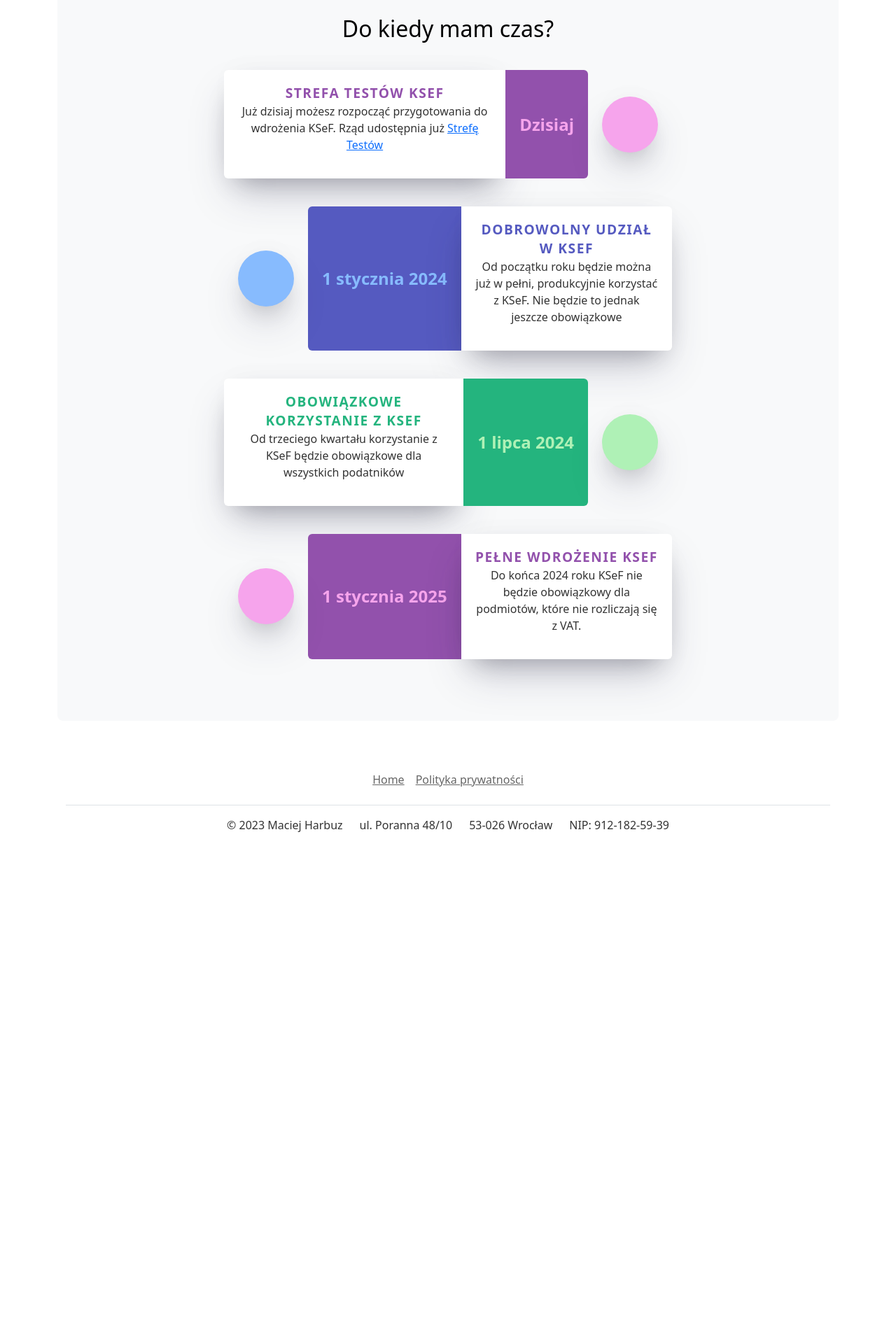
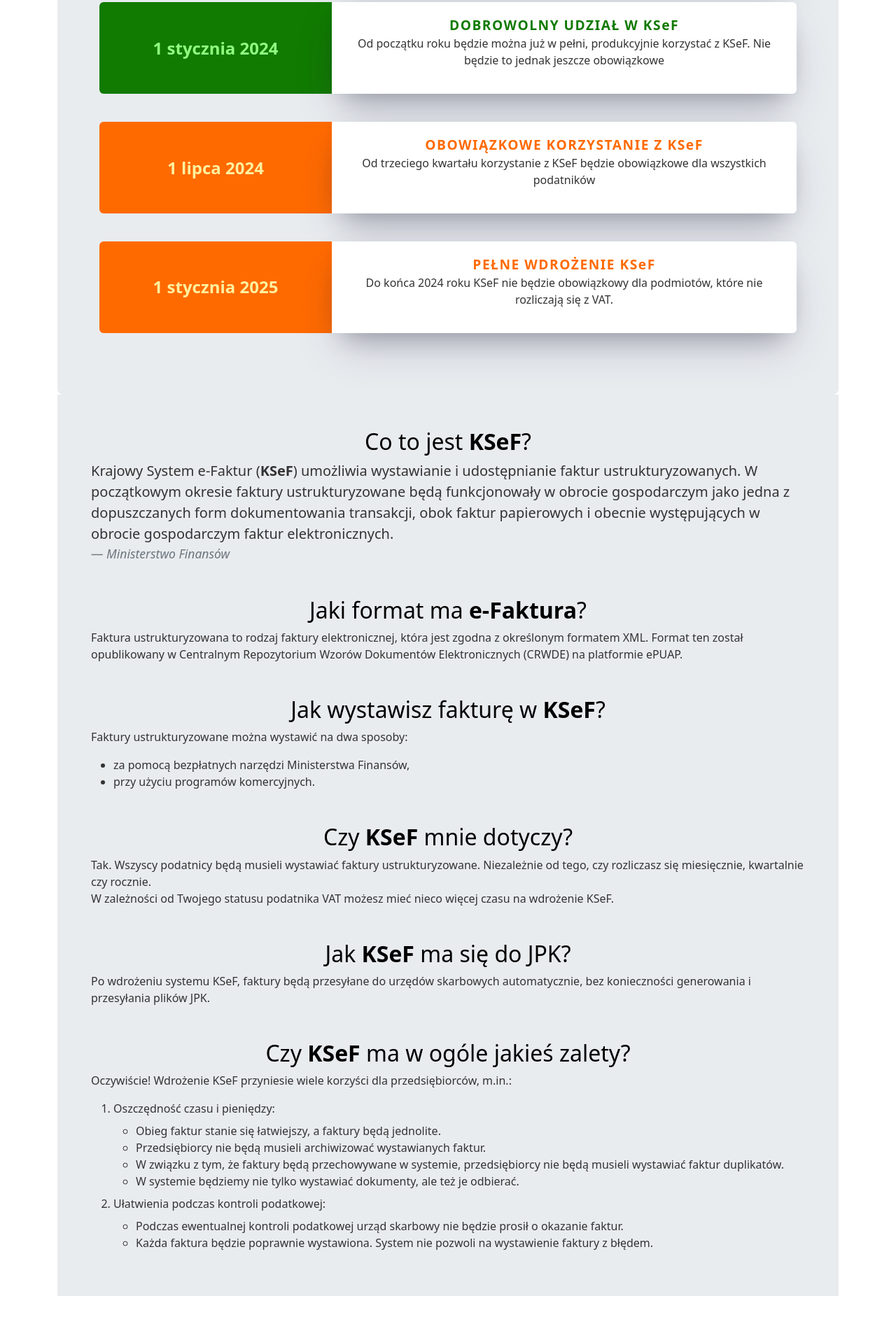
Before and after one commit to mharbuz/kfas-magento, a website built with webpack: page src/index.html in a window 1280 px wide. Shown: the part 898-2800 px from the top of the page at 70% size. Before the commit the page ends 2177 px from the top, so only its background shows below. Built offline with nearby package versions, Linux system fonts and the light colour scheme; no server answers; files whose address does not match are found by name; a web font is replaced by a local one.

Commit message:
more text, better view, less padding/margin

```diff
--- a/src/index.html
+++ b/src/index.html
@@ -14,7 +14,7 @@
     <meta charset="utf-8">
     <meta name="viewport" content="width=device-width, initial-scale=1">
     <link rel="stylesheet" href="./main.css">
-    <title>Potrzebujesz pomocy przy wdrożeniu KSeF?</title>
+    <title>Wdrożenie KSeF w e-commerce</title>
     <!-- MailerLite Universal -->
     <script>
       (function(w,d,e,u,f,l,n){w[f]=w[f]||function(){(w[f].q=w[f].q||[])
@@ -26,14 +26,13 @@
     <!-- End MailerLite Universal -->
   </head>
   <body>
-    <div class="container my-5">
-      <div class="p-5 text-center bg-body-tertiary rounded-3">
-        <svg class="bi mt-4 mb-3" style="color: var(--bs-indigo);" width="100" height="100"><use xlink:href="#bootstrap"/></svg>
-        <h1 class="text-body-emphasis"> Potrzebujesz implementacji KSeF dla Magento?</h1>
-        <p class="col-lg-8 mx-auto fs-5 text-muted">
-          Zapisz się żeby otrzymać najnowsze informacje na temat wdrożenia <code>KSeF</code>.
+    <div class="container">
+      <div class="p-5 pb-2 text-center bg-body-secondary rounded-3">
+        <h1 class="text-body-emphasis">Prowadzisz sklep internetowy i zastanawiasz się jak, dla Ciebie, będzie wyglądało wdrożenie <strong>KSeF</strong>?</h1>
+        <p class="col-lg-8 mx-auto fs-5 text-muted mt-5">
+          Zapisz się żeby otrzymać najnowsze informacje na temat wdrożenia <strong>KSeF</strong>.
         </p>
-        <div class="d-inline-flex gap-2 mb-5">
+        <div class="d-inline-flex gap-2 mt-2">
 
 <!-------     MAILER LITE FORM      -->
 <style type="text/css">@import url("https://assets.mlcdn.com/fonts.css?version=1693313");</style>
@@ -48,11 +47,11 @@
             <div class="ml-form-embedContent">
 
                 <h4>Skontaktujemy się z Tobą!</h4>
-                <p>Podaj swój adres e-mail. <br><br>Skontaktujemy się z Tobą w sprawie wdrożenia KSeF.</p>
+                <p>Podaj swój adres e-mail.</p>
 
             </div>
 
-            <form class="ml-block-form" action="https://assets.mailerlite.com/jsonp/589308/forms/98680024666736469/subscribe" data-code="" method="post" target="_blank">
+            <form class="ml-block-form form-signin" action="https://assets.mailerlite.com/jsonp/589308/forms/98680024666736469/subscribe" data-code="" method="post" target="_blank">
               <div class="ml-form-formContent">
 
 
@@ -64,70 +63,25 @@
 
 
                       <!-- input -->
-                      <input aria-label="email" aria-required="true" type="email" class="form-control" data-inputmask="" name="fields[email]" placeholder="Email" autocomplete="email">
-                      <!-- /input -->
-
-                      <!-- textarea -->
-
-                      <!-- /textarea -->
-
-                      <!-- select -->
-
-                      <!-- /select -->
-
-                      <!-- checkboxes -->
-
-            <!-- /checkboxes -->
-
-                      <!-- radio -->
-
-                      <!-- /radio -->
-
-                      <!-- countries -->
-
-                      <!-- /countries -->
-
-
-
-
+                      <div class="form-label-group">
+                        <input aria-label="email" aria-required="true" type="email" class="form-control" data-inputmask="" name="fields[email]" placeholder="Adres e-mail" autocomplete="email">
+                      </div>
 
                     </div>
                   </div>
 
               </div>
-
-
-
-              <!-- Privacy policy -->
               <div class="ml-form-embedPermissions">
                 <div class="ml-form-embedPermissionsContent default privacy-policy">
 
-                  <p><span style="font-size: 10px;">Wysyłamy <u>jedynie</u> treści związane z KSeF - zero spamu. Możesz wypisać się z listy mailingowej w każdym momencie.<br></span><span style="font-size: 10px;">Szczegóły znajdziesz w Polityce prywatności</span></p>
+                  <p><span style="font-size: 10px;">Wysyłamy <u>jedynie</u> treści związane z KSeF - zero spamu. Możesz wypisać się z listy mailingowej w każdym momencie.<br></span><span style="font-size: 10px;">Szczegóły znajdziesz w <a target="_blank" href="/privacy-policy.html">Polityce prywatności</a></span></p>
 
                 </div>
               </div>
               <!-- /Privacy policy -->
 <div class="ml-form-recaptcha ml-validate-required" style="float: left;">
                 <style type="text/css">
-  .ml-form-recaptcha {
-    margin-bottom: 20px;
-  }
 
-  .ml-form-recaptcha.ml-error iframe {
-    border: solid 1px #ff0000;
-  }
-
-  @media screen and (max-width: 480px) {
-    .ml-form-recaptcha {
-      width: 220px!important
-    }
-    .g-recaptcha {
-      transform: scale(0.78);
-      -webkit-transform: scale(0.78);
-      transform-origin: 0 0;
-      -webkit-transform-origin: 0 0;
-    }
-  }
 </style>
   <script src="https://www.google.com/recaptcha/api.js"></script>
   <div class="g-recaptcha" data-sitekey="6Lf1KHQUAAAAAFNKEX1hdSWCS3mRMv4FlFaNslaD"></div>
@@ -207,25 +161,18 @@
           </button>-->
         </div>
       </div>
-    </div>
-
-    <div class="container my-5">
-      <div class="p-5 text-center bg-body-tertiary rounded-3">
-        <h2 class="text-body-emphasis">Do kiedy mam czas?</h2>
+      <div class="p-5 text-center bg-body-secondary rounded-3">
+        <h2 class="text-body-emphasis">Jakie są najbliższe terminy w procesie wdrażania <strong>KSeF</strong>?</h2>
         <div class="timeline">
 
           <!--first-->
-          <div class="timeline__event  animated fadeInUp delay-3s timeline__event--type1">
-            <div class="timeline__event__icon ">
-              <!-- <i class="lni-sport"></i>-->
-
-            </div>
-            <div class="timeline__event__date">
+          <div class="timeline__event  animated fadeInUp delay-3s timeline__event--type1 container">
+            <div class="timeline__event__date col-md-4">
               Dzisiaj
             </div>
-            <div class="timeline__event__content ">
+            <div class="timeline__event__content col-md-8">
               <div class="timeline__event__title">
-                Strefa testów <strong>KSeF</strong>
+                Strefa testów <strong>KS<span style="text-transform: lowercase">e</span>F</strong>
               </div>
               <div class="timeline__event__description">
                 <p>
@@ -238,17 +185,13 @@
 
           <!--second-->
 
-          <div class="timeline__event animated fadeInUp delay-2s timeline__event--type2">
-            <div class="timeline__event__icon">
-              <!-- <i class="lni-sport"></i>-->
-
-            </div>
-            <div class="timeline__event__date">
+          <div class="timeline__event animated fadeInUp delay-2s timeline__event--type2 container">
+            <div class="timeline__event__date col-md-4">
               1 stycznia 2024
             </div>
-            <div class="timeline__event__content">
+            <div class="timeline__event__content col-md-8">
               <div class="timeline__event__title">
-                Dobrowolny udział w <strong>KSeF</strong>
+                Dobrowolny udział w <strong>KS<span style="text-transform: lowercase">e</span>F</strong>
               </div>
               <div class="timeline__event__description">
                 <p>Od początku roku będzie można już w pełni, produkcyjnie korzystać z KSeF. Nie będzie to jednak jeszcze obowiązkowe</p>
@@ -258,17 +201,13 @@
 
           <!--third-->
 
-          <div class="timeline__event animated fadeInUp delay-1s timeline__event--type3">
-            <div class="timeline__event__icon">
-              <!-- <i class="lni-sport"></i>-->
-
-            </div>
-            <div class="timeline__event__date">
+          <div class="timeline__event animated fadeInUp delay-1s timeline__event--type3 container">
+            <div class="timeline__event__date col-md-4">
               1 lipca 2024
             </div>
-            <div class="timeline__event__content">
+            <div class="timeline__event__content col-md-8">
               <div class="timeline__event__title">
-                Obowiązkowe korzystanie z <strong>KSeF</strong>
+                Obowiązkowe korzystanie z <strong>KS<span style="text-transform: lowercase">e</span>F</strong>
               </div>
               <div class="timeline__event__description">
                 <p>Od trzeciego kwartału korzystanie z KSeF będzie obowiązkowe dla wszystkich podatników</p>
@@ -279,17 +218,13 @@
 
           <!--forth-->
 
-          <div class="timeline__event animated fadeInUp timeline__event--type1">
-            <div class="timeline__event__icon">
-              <!-- <i class="lni-sport"></i>-->
-
-            </div>
-            <div class="timeline__event__date">
+          <div class="timeline__event animated fadeInUp timeline__event--type3 container">
+            <div class="timeline__event__date col-md-4">
               1 stycznia 2025
             </div>
-            <div class="timeline__event__content">
+            <div class="timeline__event__content col-md-8">
               <div class="timeline__event__title">
-                Pełne wdrożenie KSeF
+                Pełne wdrożenie <strong>KS<span style="text-transform: lowercase">e</span>F</strong>
               </div>
               <div class="timeline__event__description">
                 <p>Do końca 2024 roku KSeF nie będzie obowiązkowy dla podmiotów, które nie rozliczają się z VAT.</p>
@@ -298,11 +233,72 @@
           </div>
       </div>
     </div>
+
+    <div class="container p-5 mx-auto bg-body-secondary">
+
+      <blockquote class="blockquote">
+        <h2 class="text-body-emphasis text-center">Co to jest <strong>KSeF</strong>?</h2>
+        <p class="mb-3">Krajowy System e-Faktur (<strong>KSeF</strong>) umożliwia wystawianie i udostępnianie faktur ustrukturyzowanych. W początkowym okresie faktury ustrukturyzowane będą funkcjonowały w obrocie gospodarczym jako jedna z dopuszczanych form dokumentowania transakcji, obok faktur papierowych i obecnie występujących w obrocie gospodarczym faktur elektronicznych.</p>
+        <footer class="blockquote-footer"><cite title="Ministerstwo Finansóœ">Ministerstwo Finansów</cite></footer>
+      </blockquote>
+
+      <h2 class="text-body-emphasis text-center mt-5">Jaki format ma <strong>e-Faktura</strong>?</h2>
+      <p class="mb-3">
+        Faktura ustrukturyzowana to rodzaj faktury elektronicznej, która jest zgodna z określonym formatem XML. Format ten został opublikowany w Centralnym Repozytorium Wzorów Dokumentów Elektronicznych (CRWDE) na platformie ePUAP.
+      </p>
+
+      <h2 class="text-body-emphasis text-center mt-5">Jak wystawisz fakturę w <strong>KSeF</strong>?</h2>
+      <p class="mb-3">
+        Faktury ustrukturyzowane można wystawić na dwa sposoby:
+        <ul>
+          <li>za pomocą bezpłatnych narzędzi Ministerstwa Finansów,</li>
+          <li>przy użyciu programów komercyjnych.</li>
+        </ul>
+      </p>
+
+      <h2 class="text-body-emphasis text-center mt-5">Czy <strong>KSeF</strong> mnie dotyczy?</h2>
+      <p class="mb-3">
+        Tak. Wszyscy podatnicy będą musieli wystawiać faktury ustrukturyzowane. Niezależnie od tego, czy rozliczasz się miesięcznie, kwartalnie czy rocznie.<br>
+        W zależności od Twojego statusu podatnika VAT możesz mieć nieco więcej czasu na wdrożenie KSeF.
+      </p>
+
+      <h2 class="text-body-emphasis text-center mt-5">Jak <strong>KSeF</strong> ma się do JPK?</h2>
+      <p class="mb-3">
+        Po wdrożeniu systemu KSeF, faktury będą przesyłane do urzędów skarbowych automatycznie, bez konieczności generowania i przesyłania plików JPK.
+      </p>
+
+      <h2 class="text-body-emphasis text-center mt-5">Czy <strong>KSeF</strong> ma w ogóle jakieś zalety?</h2>
+      <p >
+        Oczywiście! Wdrożenie KSeF przyniesie wiele korzyści dla przedsiębiorców, m.in.:
+      </p>
+      <ol class="mb-3">
+        <li>
+          Oszczędność czasu i pieniędzy:
+          <ul class="mt-2">
+            <li>Obieg faktur stanie się łatwiejszy, a faktury będą jednolite.</li>
+            <li>Przedsiębiorcy nie będą musieli archiwizować wystawianych faktur.</li>
+            <li>W związku z tym, że faktury będą przechowywane w systemie, przedsiębiorcy nie będą musieli wystawiać faktur duplikatów.</li>
+            <li>W systemie będziemy nie tylko wystawiać dokumenty, ale też je odbierać.</li>
+          </ul>
+        </li>
+        <li class="mt-2">
+          Ułatwienia podczas kontroli podatkowej:
+          <ul class="mt-2">
+            <li>Podczas ewentualnej kontroli podatkowej urząd skarbowy nie będzie prosił o okazanie faktur.</li>
+            <li>Każda faktura będzie poprawnie wystawiona. System nie pozwoli na wystawienie faktury z błędem.</li>
+          </ul>
+        </li>
+      </ol>
+
+
       <!--
-    <div class="container py-4 px-3 mx-auto">
-      <h2>Guides</h2>
-      <p>Read more detailed instructions and documentation on using or contributing to Bootstrap.</p>
-      <ul class="icon-list">
+      <h2 class="text-body-emphasis text-center mt-5"></h2>
+      <p class="mb-3">
+      </p>
+      -->
+
+
+      <!--<ul class="icon-list">
         <li><a href="https://getbootstrap.com/docs/5.3/getting-started/introduction/">Bootstrap quick start guide</a></li>
         <li><a href="https://getbootstrap.com/docs/5.3/getting-started/webpack/">Bootstrap Webpack guide</a></li>
         <li><a href="https://getbootstrap.com/docs/5.3/getting-started/parcel/">Bootstrap Parcel guide</a></li>
@@ -313,12 +309,11 @@
       <hr class="mt-5 mb-4">
 
       <p class="text-muted">Created and open sourced by the Bootstrap team. Licensed MIT.</p>
+      -->
     </div>
-  -->
-    <div class="container my-5">
-      <footer class="py-3 my-4">
+    <footer class="mt-5">
       <ul class="nav justify-content-center border-bottom pb-3 mb-3">
-          <li class="nav-item"><a href="#" class="nav-link px-2 text-body-secondary">Home</a></li>
+        <li class="nav-item"><a href="#" class="nav-link px-2 text-body-secondary">Start</a></li>
         <li class="nav-item"><a href="/privacy-policy.html" class="nav-link px-2 text-body-secondary">Polityka prywatności</a></li>
       </ul>
       <div class="container text-center ">
@@ -347,6 +342,5 @@
       </button>
     </div>
     <!-- End of Cookie Banner -->
-    </div>
   </body>
 </html>
--- a/src/scss/timeline.scss
+++ b/src/scss/timeline.scss
@@ -7,14 +7,14 @@
 $icon-size: 32px;
 $bdrs-icon: 100%;
 
-$color1: #9251ac;
-$color2: #f6a4ec;
+$color1: #090979;
+$color2: #d6d6ff;
 
-$color3: #87bbfe;
-$color4: #555ac0;
+$color3: #91ff80;
+$color4: #117a00;
 
-$color5: #24b47e;
-$color6: #aff1b6;
+$color5: #ff6a00;
+$color6: #fff09e;
 
 .timeline {
 	display: flex;
@@ -29,10 +29,10 @@
 		margin: $spacing 0;
 		border-radius: $bdrs;
 		align-self: center;
-		width: 50vw;
+		/*	width: 75vw;	*/
 
-		&:nth-child(2n + 1) {
-			flex-direction: row-reverse;
+		&:nth-child(2n + 111) {
+			/*	flex-direction: row-reverse;	*/
 			.timeline__event__date {
 				border-radius: 0 $bdrs $bdrs 0;
 			}
@@ -84,7 +84,7 @@
 			box-shadow: 0 30px 60px -12px rgba(50, 50, 93, 0.25),
 				0 18px 36px -18px rgba(0, 0, 0, 0.3), 0 -12px 36px -8px rgba(0, 0, 0, 0.025);
 			background: #fff;
-			width: $content-width;
+			/*	width: $content-width;	*/
 			border-radius: 0 $bdrs $bdrs 0;
 		}
 		&__date {
@@ -158,7 +158,7 @@
 				background: $color4;
 			}
 
-			&:nth-child(2n + 1) {
+			&:nth-child(2n + 111) {
 				.timeline__event__icon {
 					&:before,
 					&:after {
@@ -191,7 +191,7 @@
 				background-color: $color5;
 			}
 
-			&:nth-child(2n + 1) {
+			&:nth-child(2n + 111) {
 				.timeline__event__icon {
 					&:before,
 					&:after {
@@ -248,7 +248,7 @@
 			padding: $spacing;
 		}
 
-		&:nth-child(2n + 1) {
+		&:nth-child(2n + 111) {
 			flex-direction: column;
 			align-self: center;
 
```
Also changed, not shown: src/privacy-policy.html (+15 -91 lines), src/scss/mailerlite.scss (+20 -0 lines). Lines whose indentation alone changed are shown as unchanged.
